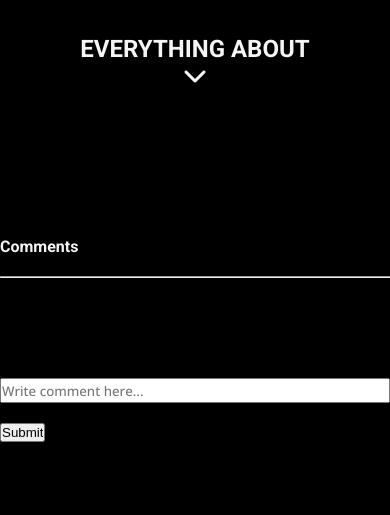
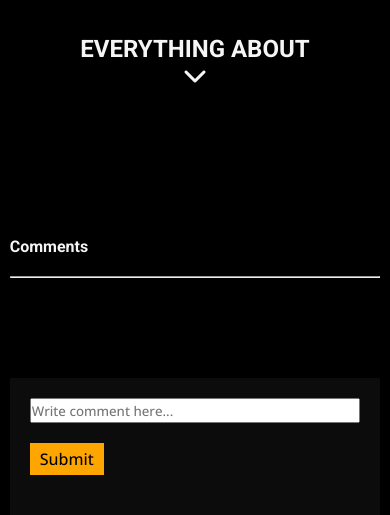
Before and after one commit to EAmbrozas/fitfinity, a Django app: template blog/templates/blog/post.html in a window 390 px wide; the page is wider, and only the part inside the window is pictured. Shown: the part 533-1048 px from the top of that part. Before the commit the page ends 975 px from the top of that part, so only its background shows below. Run offline with Django 3.2, Linux system fonts and the light colour scheme; the template is opened without the code that fills it, so the values that code supplies are empty; the visitor is signed in with stand-in values (Sample User, id 1); some libraries are stand-ins or nearby versions.

Commit message:
Style comment form

```diff
--- a/blog/templates/blog/post.html
+++ b/blog/templates/blog/post.html
@@ -27,12 +27,14 @@
 </div>
 
 {% if request.user.is_authenticated %}
-<div class="comment-form">
-    <form method="POST" action="">
-        {% csrf_token %}
-        <input type="text" name="body" placeholder="Write comment here...">
-        <input type="submit">
-    </form>
+<div class="form-wrapper">
+    <div class="comment-form">
+        <form method="POST" action="">
+            {% csrf_token %}
+            <input type="text" name="body" rows="4" placeholder="Write comment here...">
+            <input class="form-btn" type="submit">
+        </form>
+    </div>
 </div>
 {% endif %}
 
--- a/static/css/style.css
+++ b/static/css/style.css
@@ -314,9 +314,22 @@ td {
     text-decoration: underline;
 }
 
+.form-wrapper {
+    display: block;
+    width: 1000px;
+    margin: auto;
+}
+
+.comment-form {
+    background-color: rgb(12, 12, 12);
+    width: 320px;
+    padding: 20px;
+    width: 450px;
+}
+
 /* Signin, signup and register forms */
 .form {
-    background-color: rgb(46, 46, 46);
+    background-color: rgb(12, 12, 12);
     width: 320px;
     margin: auto;
     padding: 20px;
@@ -363,7 +376,9 @@ input {
 @media only screen and (max-width: 1200px) {
     .nav-wrapper,
     .categories-wrapper,
-    .post-wrapper {
+    .post-wrapper,
+    .comment-wrapper,
+    .form-wrapper {
         width: 800px;
 
     }
@@ -377,7 +392,9 @@ input {
 @media only screen and (max-width: 900px) {
     .nav-wrapper,
     .categories-wrapper,
-    .post-wrapper {
+    .post-wrapper,
+    .comment-wrapper,
+    .form-wrapper {
         width: 90vw;
 
     }
@@ -401,8 +418,13 @@ input {
 
     .nav-wrapper,
     .categories-wrapper,
-    .post-wrapper {
+    .post-wrapper,
+    .comment-wrapper,
+    .form-wrapper {
         width: 95vw;
+    }
 
+    .comment-form {
+        width: 100%;
     }
   }
```
